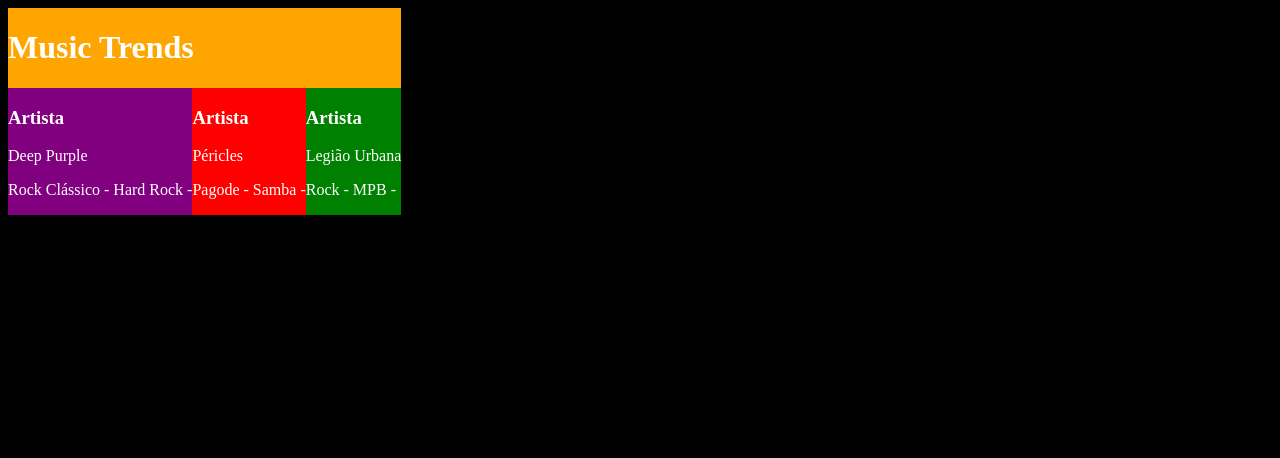
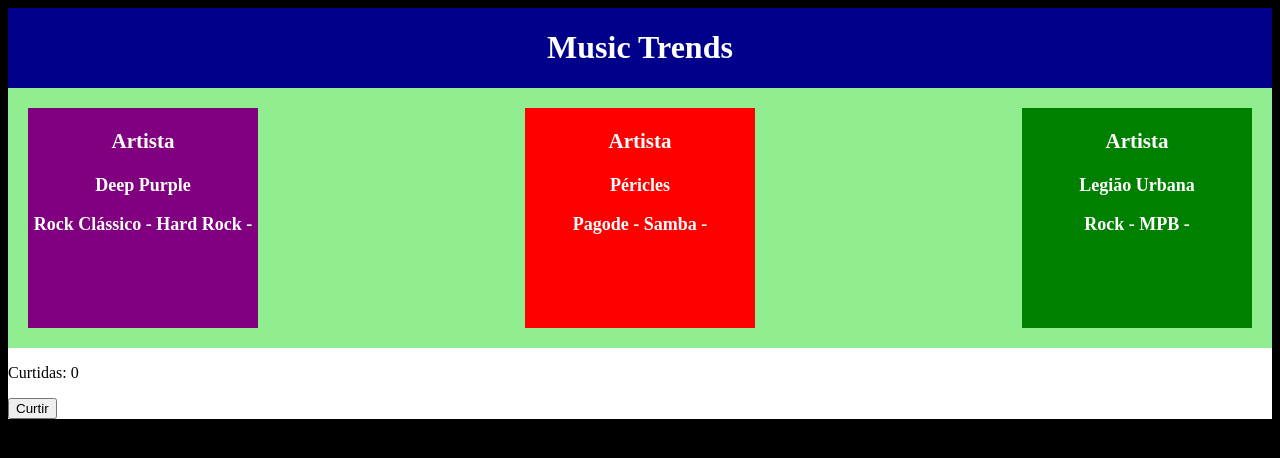
Before and after one commit to Simone-Barbosa/music-trends, a React (Vite) app: page / in a window 1280 px wide. Shown: the top 458 px of the page. Built offline with nearby package versions, Linux system fonts and the light colour scheme.

Commit message:
melhoria da estilização

```diff
--- a/src/App.tsx
+++ b/src/App.tsx
@@ -1,34 +1,38 @@
 import { useState } from "react";
 import CardBand from "./components/CardBand";
-import "./styles.css"
+import "./styles.css";
 
 function App() {
-  // const [likes, setLikes] = useState<number>(0);
+  const [likes, setLikes] = useState<number>(0);
 
   return (
-    <div id="orange">
+    <>
+      <header>
         <h1 id="title">Music Trends</h1>
+      </header>
 
-      <div id="purple">
-        <CardBand name="Deep Purple" genres={["Rock Clássico", "Hard Rock"]} />
+      <section>
+        {/* <div className="main"> */}
+
+        <div className="box1" id="purple">
+          <CardBand
+            name="Deep Purple"
+            genres={["Rock Clássico", "Hard Rock"]}
+          />
         </div>
 
-      <div id="red">
+        <div className="box2" id="red">
           <CardBand name="Péricles" genres={["Pagode", "Samba"]} />
         </div>
 
-      <div id="green">
+        <div className="box3" id="green">
           <CardBand name="Legião Urbana" genres={["Rock", "MPB"]} />
         </div>
 
-    </div>
-  );
-}
+        {/* </div> */}
+      </section>
 
-export default App;
-
-{/* <div>
-<span>================================</span>
+      <div>
         <p>Curtidas: {likes}</p>
         <button
           onClick={() => {
@@ -37,4 +41,9 @@
         >
           Curtir
         </button>
-</div> */}
+      </div>
+    </>
+  );
+}
+
+export default App;
--- a/src/styles.css
+++ b/src/styles.css
@@ -1,8 +1,58 @@
+body {
+  background-color: black;
+}
+
+section{
+  background-color: lightgreen;
+  display: flex;
+  justify-content: space-between;
+  padding: 20px;
+}
+
+header{
+  background-color: darkblue;
+  display: flex;
+  justify-content: center;
+}
+
 div{
-  /* width: 200px; */
-  /* height: 210px; */
+  background-color: white;
+}
+
+div.main{
+  background-color: lightskyblue;
+  display: flex;
+  justify-content: space-between;
+  padding: 20px;
+}
+
+div.box1{
+  width: 230px;
+  height: 220px;
   color: white;
-  /* align-items: center; */
+  font-size: large;
+  font-weight: bold;
+  text-align: center;
+  display:inline-block;
+}
+
+div.box2{
+  width: 230px;
+  height: 220px;
+  color: white;
+  font-size: large;
+  font-weight: bold;
+  text-align: center;
+  display:inline-block;
+}
+
+div.box3{
+  width: 230px;
+  height: 220px;
+  color: white;
+  font-size: large;
+  font-weight: bold;
+  text-align: center;
   display:inline-block;
 }
 
@@ -25,10 +75,3 @@
 #title{
   color: white;
 }
-
-body {
-  background-color: black;
-  background-position: top center;
-  /* background-size: 100% auto; */
-  /* largura em 100% (responsivo a tam. tela) com auto p/ altura  */
-}
```
Lines whose indentation alone changed are shown as unchanged.
